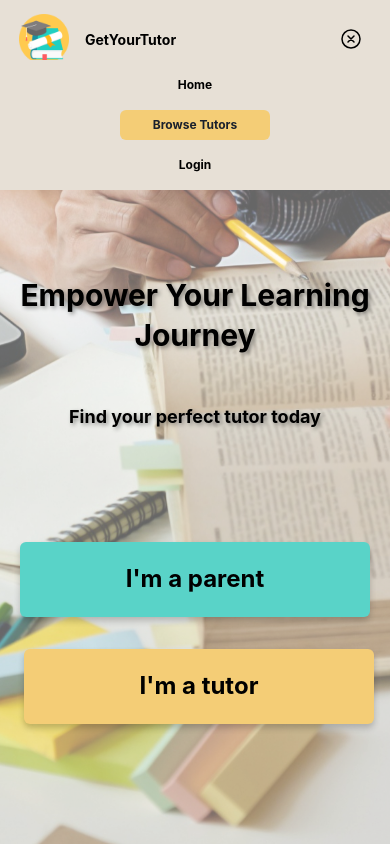
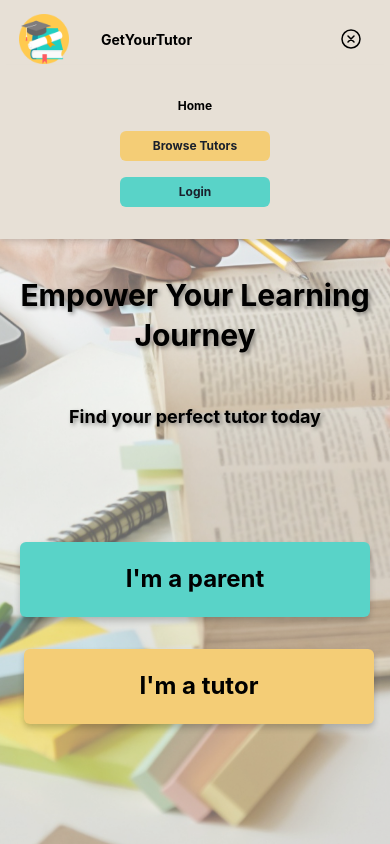
Before and after one commit to Code-the-Dream-School/ffprac-team2-front, a React (Vite) app: page / in a window 390 px wide. Both pictures are taken after a click on the button "Open Menu". Shown: the top 844 px of the page. Built offline with nearby package versions, Linux system fonts and the light colour scheme.

Commit message:
add shadow for hamburger mnu, and color for login button

```diff
--- a/src/components/Header.tsx
+++ b/src/components/Header.tsx
@@ -35,7 +35,7 @@ const Header: React.FC<HeaderProps> = ({ sizeHeader }) => {
                     align="center"
                     justifyContent={{ base: 'center', md: 'flex-start' }}
                     w="full"
-                    // gap={{ base: '1rem', sm: '5px' }}
+                    gap={{ base: '1rem', sm: '5px' }}
                     width={{ md: 'auto', base: '100%' }}
                 >
                     <Image
--- a/src/components/Navigation.tsx
+++ b/src/components/Navigation.tsx
@@ -71,6 +71,7 @@ const Navigation: React.FC = () => {
                 wrap="wrap"
                 padding="4"
                 bg="#E7E0D6"
+                _hover={{ bg: '#E7E0D6' }}
             >
                 {/* Mobile Menu Icon */}
                 <IconButton
@@ -197,10 +198,14 @@ const Navigation: React.FC = () => {
                     <Box
                         ref={cancelRef}
                         position="fixed"
-                        top="60px"
+                        top="65px"
                         left="0"
                         right="0"
                         zIndex="overlay"
+                        shadow="md"
+                        bg="#E7E0D6"
+                        p={4}
+                        onClick={onClose}
                     >
                         <VStack spacing={4} bg="#E7E0D6" p={4} onClick={onClose}>
                             <Link
@@ -277,15 +282,19 @@ const Navigation: React.FC = () => {
                                     />
                                 </Flex>
                             ) : (
-                                <Link
+                                <Button
                                         as={NavLink}
+                                        to="/auth"
+                                        bg="#59D3C8"
                                         fontSize="12px"
                                         fontWeight="bold"
-                                    to="/auth"
+                                        height="30px"
+                                        width="150px"
+                                        _hover={{ bg: 'grey.400' }}
                                         onClick={onClose}
                                     >
                                         Login
-                                </Link>
+                                    </Button>
                             )}
                         </VStack>
                     </Box>
```
Lines whose indentation alone changed are shown as unchanged.
